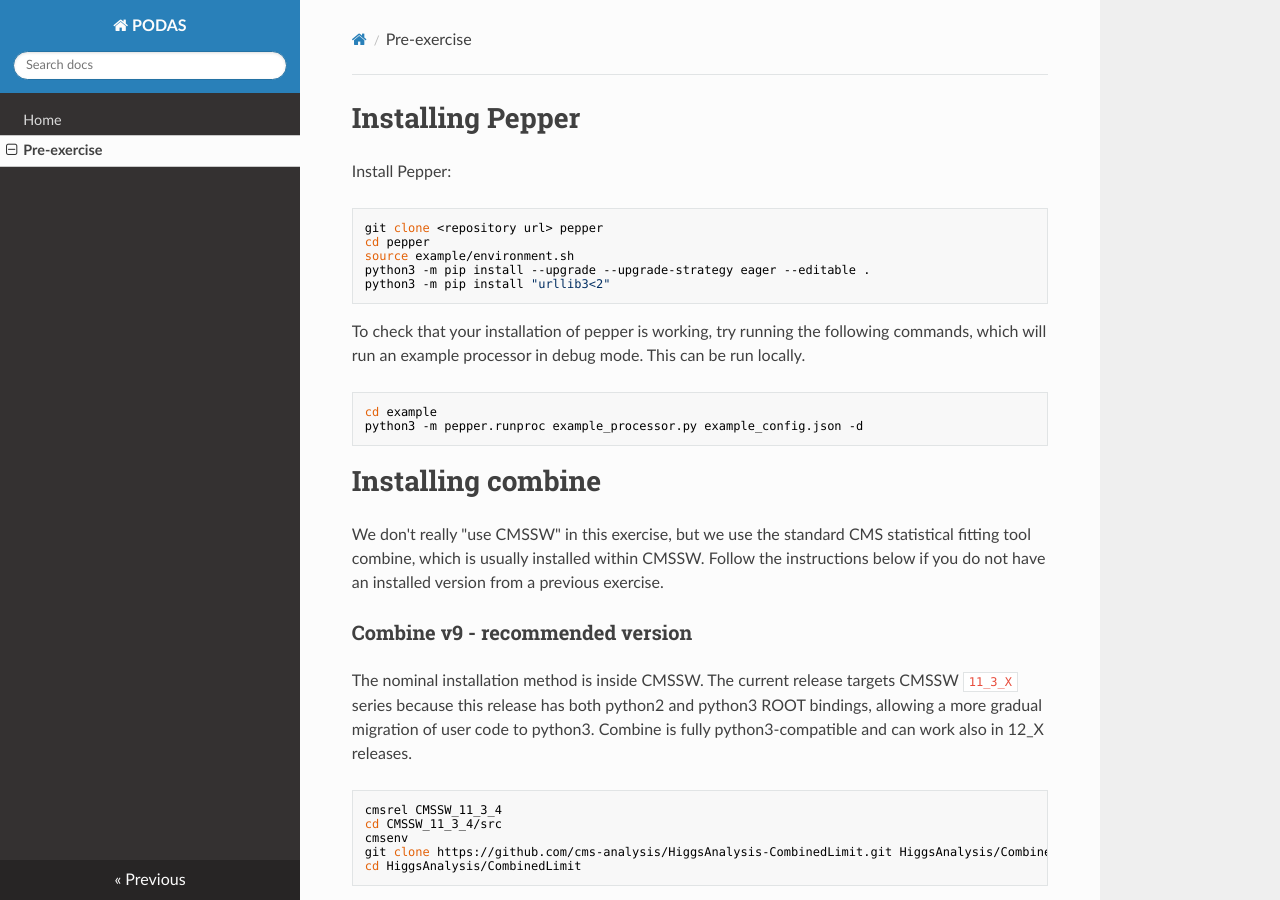
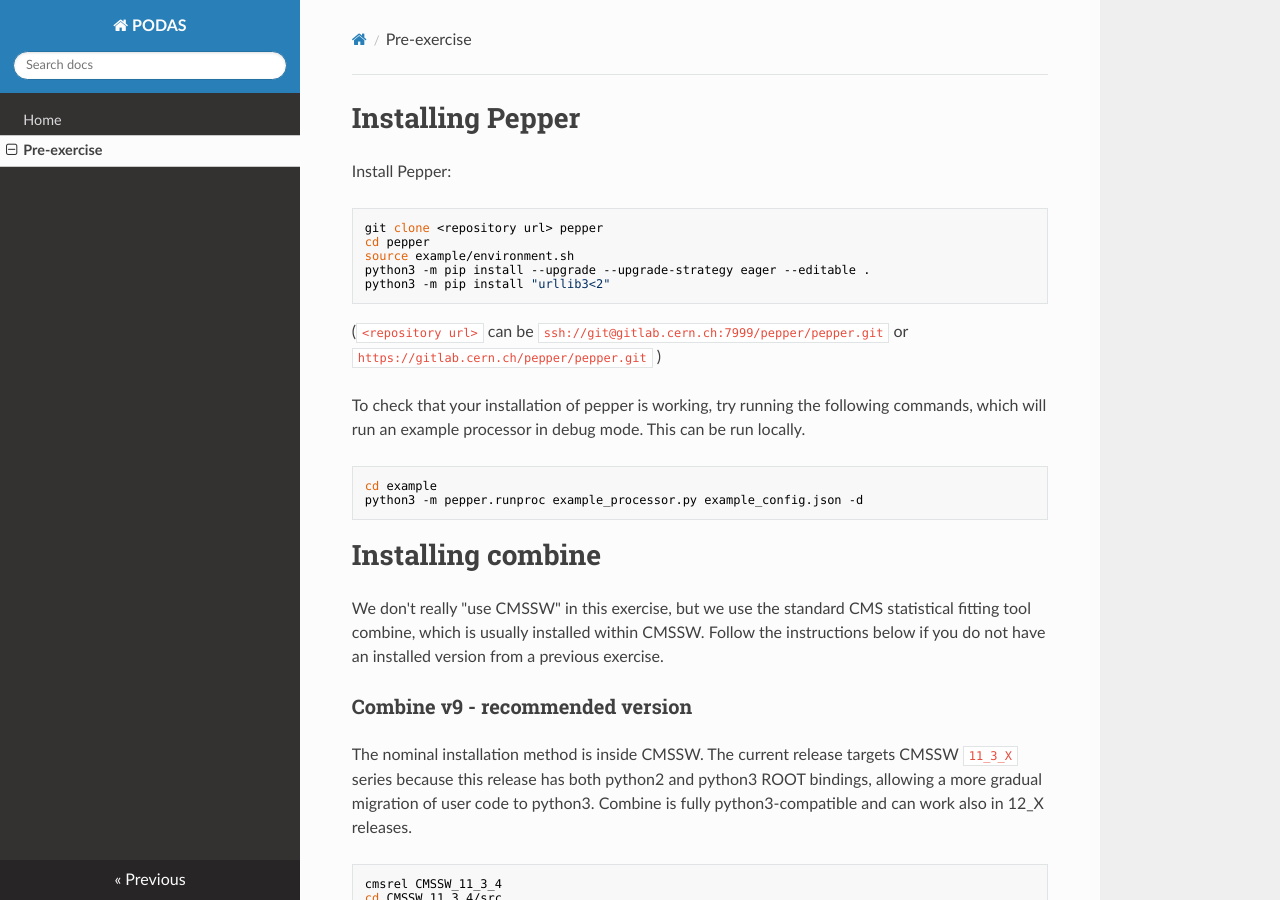
Before and after one commit to holytpk/cmsdas2025-ttxs, an MkDocs documentation site: the page built from docs/pre-exercise.md, in a window 1280 px wide and 900 px high. Built offline with MkDocs 1.6.1, drawn with Linux system fonts in a browser that asks for light colours; nearby versions of some CDN libraries.

Commit message:
testing updating pages

````diff
--- a/docs/pre-exercise.md
+++ b/docs/pre-exercise.md
@@ -10,6 +10,8 @@ source example/environment.sh
 python3 -m pip install --upgrade --upgrade-strategy eager --editable .
 python3 -m pip install "urllib3<2"
 ```
+
+(`<repository url>` can be `ssh://git@gitlab.cern.ch:7999/pepper/pepper.git` or  `https://gitlab.cern.ch/pepper/pepper.git` )
 
 To check that your installation of pepper is working, try running the following commands, which will run an example processor in debug mode. This can be run locally.
 
````
